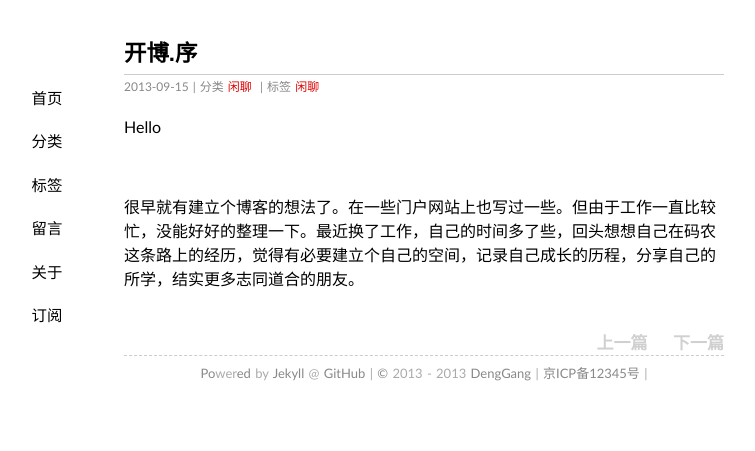
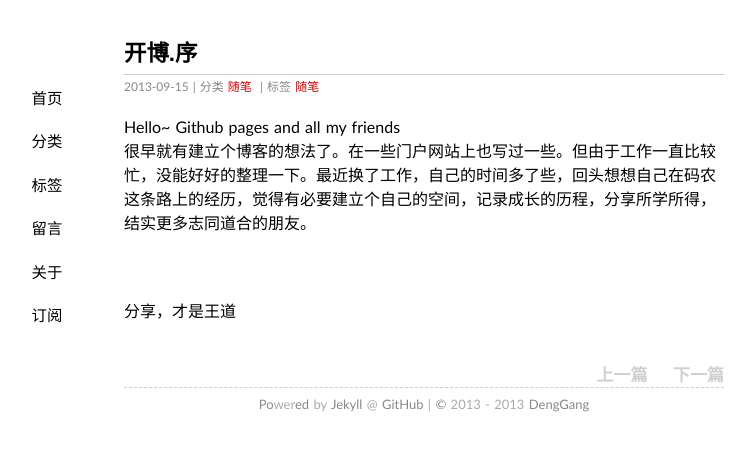
Before and after one commit to denggang0828/denggang0828.github.com, a Jekyll site: the page built from _posts/2013-09-15-开博.序.md, in a window 1280 px wide. Shown: the top 451 px of the page, without its empty margins (216-971 px from the left). Built offline with Jekyll 4.4.1, drawn with Linux system fonts in a browser that asks for light colours; some web fonts are replaced; Markdown is read by kramdown in place of the engine named in the settings; comment, search, counter and statistics services are not loaded.

Commit message:
一些设置及排版的修改

```diff
--- a/_config.yml
+++ b/_config.yml
@@ -1,12 +1,10 @@
 markdown: rdiscount
 permalink: /:title/
-name: 邓刚的技术博客
+name: 邓刚的博客
 author: DengGang
 qq: 515578345
 email: denggang0828@163.com
 duoshuo: denggang0828
-beian: 京ICP备12345号
-cnzz: 119959
 weibo: 1870430895
 github: denggang0828
 pygments: true
--- a/_posts/2013-09-15-开博.序.md
+++ b/_posts/2013-09-15-开博.序.md
@@ -1,12 +1,15 @@
 ---
 layout: post
 title: "开博.序"
-categories: 闲聊
-tags: 闲聊
+categories: 随笔
+tags: 随笔
 ---
 
-Hello
-
+Hello~ Github pages and all my friends
+<br />
+很早就有建立个博客的想法了。在一些门户网站上也写过一些。但由于工作一直比较忙，没能好好的整理一下。最近换了工作，自己的时间多了些，回头想想自己在码农这条路上的经历，觉得有必要建立个自己的空间，记录成长的历程，分享所学所得，结实更多志同道合的朋友。
+<br />
+<br />
 <br />
 
-很早就有建立个博客的想法了。在一些门户网站上也写过一些。但由于工作一直比较忙，没能好好的整理一下。最近换了工作，自己的时间多了些，回头想想自己在码农这条路上的经历，觉得有必要建立个自己的空间，记录自己成长的历程，分享自己的所学，结实更多志同道合的朋友。
+分享，才是王道
```
